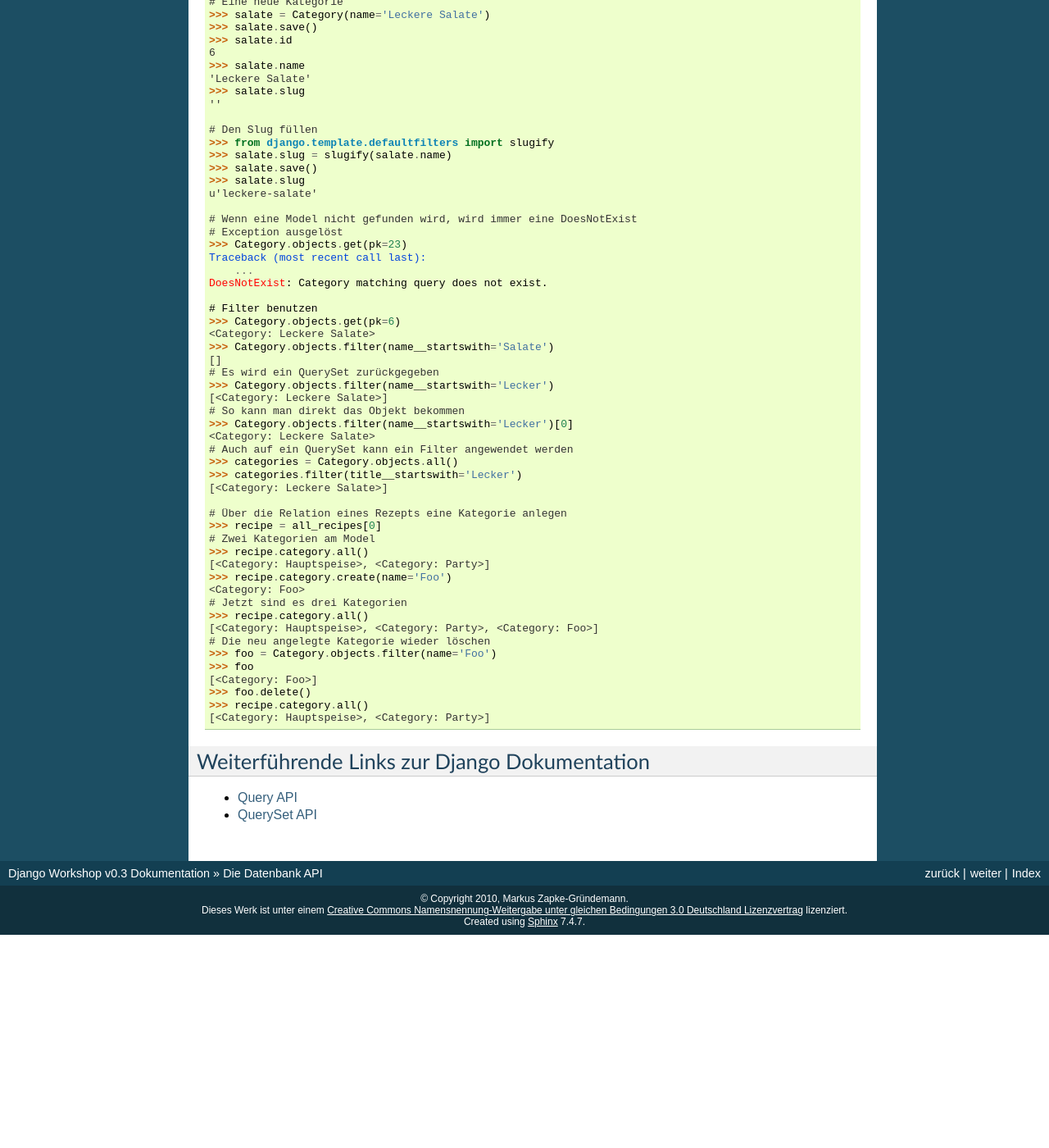
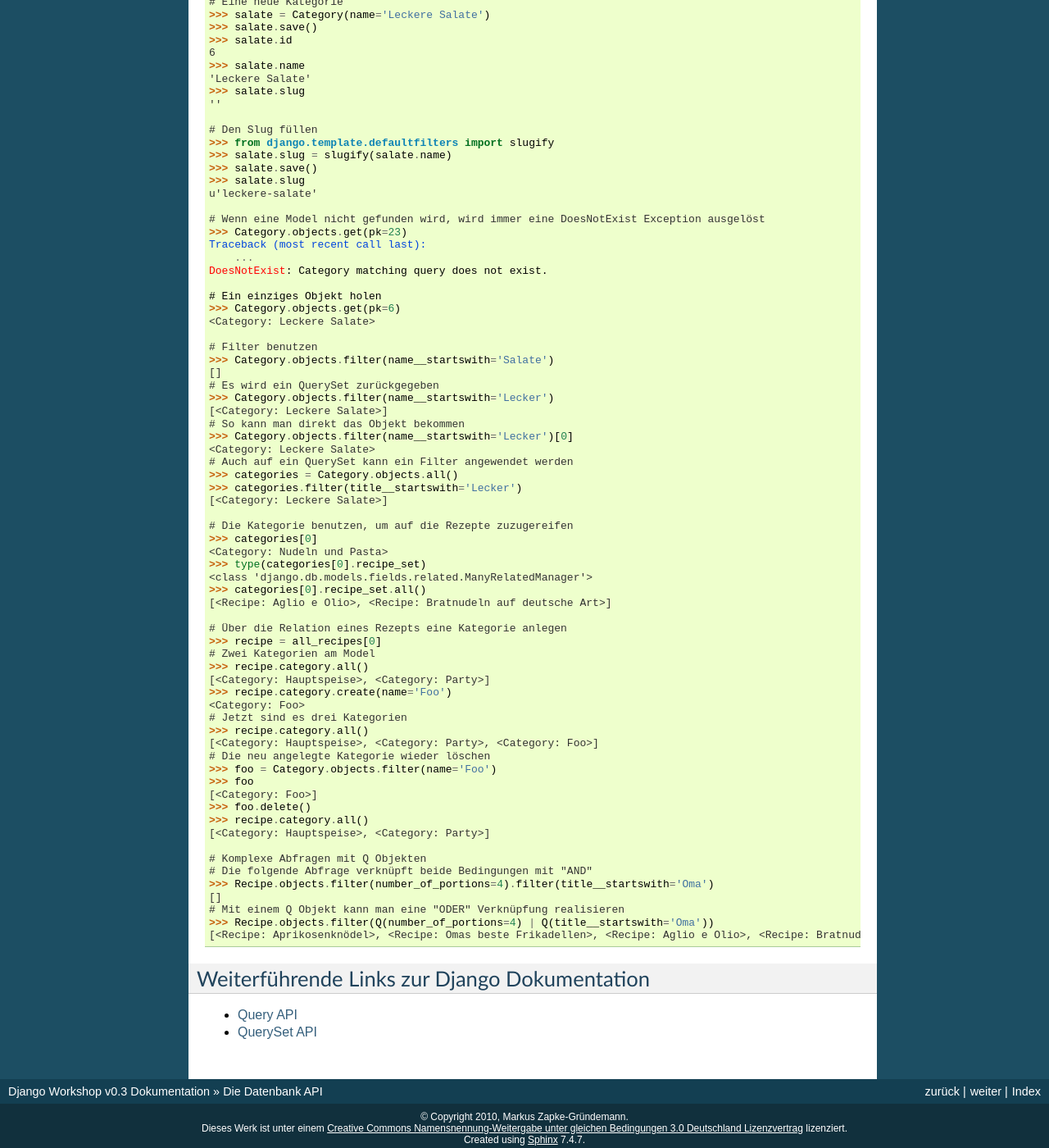
Before and after one commit to keimlink/django-workshop, a Sphinx documentation site: the page built from docs/datenbank_api.rst, in a window 1280 px wide and 1400 px high, scrolled down 685 px. Shown: the whole window at 82% size. Built offline with Sphinx 7.4.7, drawn with Linux system fonts in a browser that asks for light colours; before the commit the page ends 1825 px from its top, so only the background shows below that.

Commit message:
Beispiele um ManyRelatedManager und Q Objekte erweitert.

```diff
--- a/docs/datenbank_api.rst
+++ b/docs/datenbank_api.rst
@@ -60,16 +60,17 @@ passieren würde.
     >>> salate.slug
     u'leckere-salate'
 
-    # Wenn eine Model nicht gefunden wird, wird immer eine DoesNotExist
-    # Exception ausgelöst
+    # Wenn eine Model nicht gefunden wird, wird immer eine DoesNotExist Exception ausgelöst
     >>> Category.objects.get(pk=23)
     Traceback (most recent call last):
         ...
     DoesNotExist: Category matching query does not exist.
 
-    # Filter benutzen
+    # Ein einziges Objekt holen
     >>> Category.objects.get(pk=6)
     <Category: Leckere Salate>
+
+    # Filter benutzen
     >>> Category.objects.filter(name__startswith='Salate')
     []
     # Es wird ein QuerySet zurückgegeben
@@ -82,6 +83,14 @@ passieren würde.
     >>> categories = Category.objects.all()
     >>> categories.filter(title__startswith='Lecker')
     [<Category: Leckere Salate>]
+
+    # Die Kategorie benutzen, um auf die Rezepte zuzugereifen
+    >>> categories[0]
+    <Category: Nudeln und Pasta>
+    >>> type(categories[0].recipe_set)
+    <class 'django.db.models.fields.related.ManyRelatedManager'>
+    >>> categories[0].recipe_set.all()
+    [<Recipe: Aglio e Olio>, <Recipe: Bratnudeln auf deutsche Art>]
 
     # Über die Relation eines Rezepts eine Kategorie anlegen
     >>> recipe = all_recipes[0]
@@ -101,6 +110,14 @@ passieren würde.
     >>> recipe.category.all()
     [<Category: Hauptspeise>, <Category: Party>]
 
+    # Komplexe Abfragen mit Q Objekten
+    # Die folgende Abfrage verknüpft beide Bedingungen mit "AND"
+    >>> Recipe.objects.filter(number_of_portions=4).filter(title__startswith='Oma')
+    []
+    # Mit einem Q Objekt kann man eine "ODER" Verknüpfung realisieren
+    >>> Recipe.objects.filter(Q(number_of_portions=4) | Q(title__startswith='Oma'))
+    [<Recipe: Aprikosenknödel>, <Recipe: Omas beste Frikadellen>, <Recipe: Aglio e Olio>, <Recipe: Bratnudeln auf deutsche Art>]
+
 Weiterführende Links zur Django Dokumentation
 =============================================
 
```
